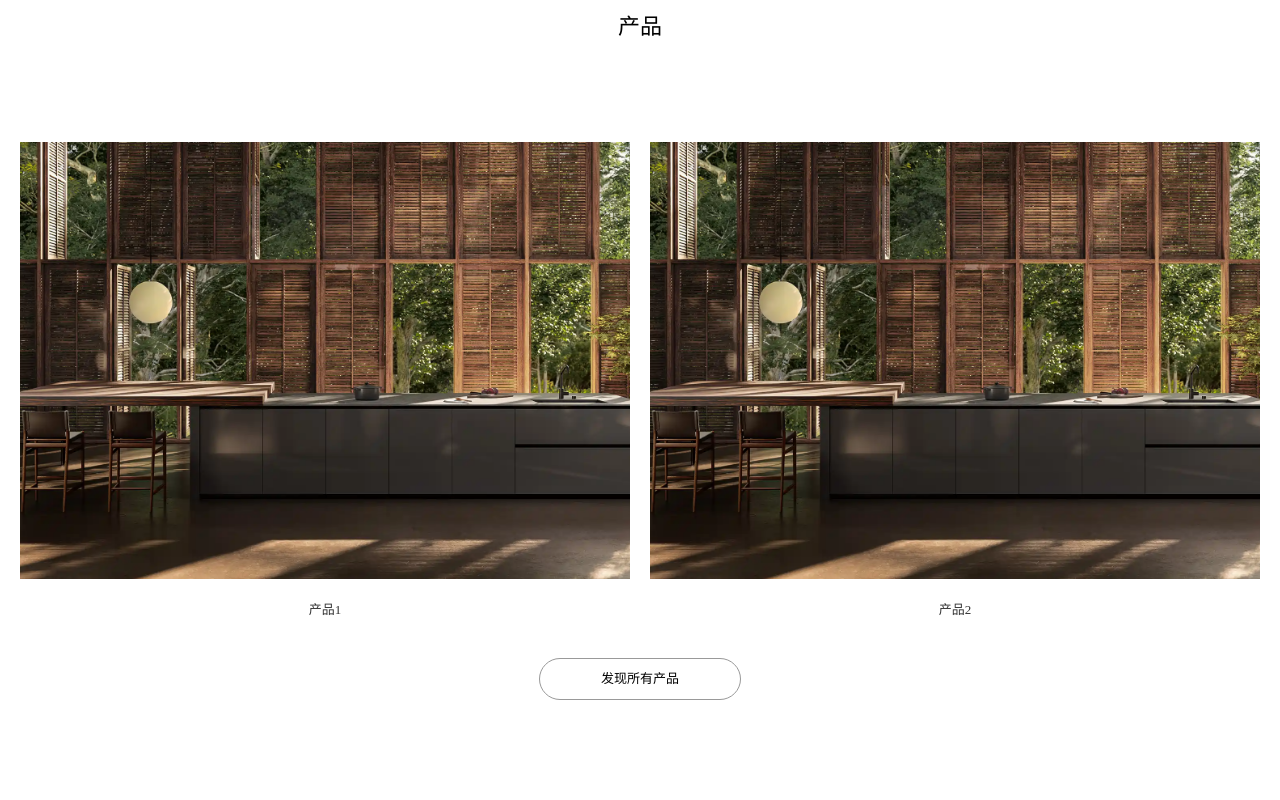
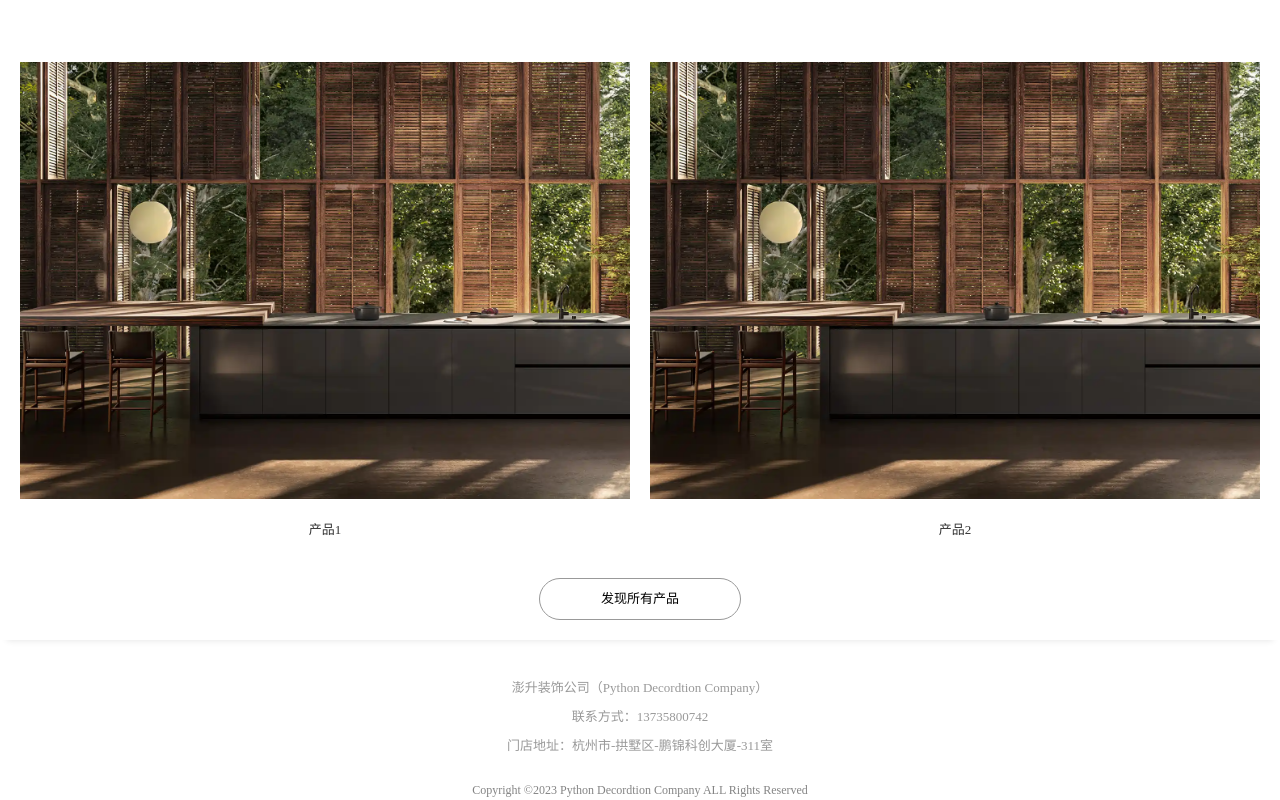
Before and after one commit to jianmofeng/PengLitre, a Nuxt app: page / in a window 1280 px wide. Shown: the part 1817-2617 px from the top of the page. Before the commit the page ends 2537 px from the top, so only its background shows below. Built offline with nearby package versions, Linux system fonts and the light colour scheme.

Commit message:
feat: 布局和配置

```diff
--- a/nuxt.config.ts
+++ b/nuxt.config.ts
@@ -1,7 +1,19 @@
 // https://nuxt.com/docs/api/configuration/nuxt-config
 export default defineNuxtConfig({
   srcDir: 'src/',
+  app: {
+    head: {
+      link: [{ rel: 'icon', type: "image/png", href: '@/assets/images/icon/favicon.png' }],
+      title: "澎升装饰官网",
+      charset: "utf-8",
+      htmlAttrs: {
+        lang: "zh-cn",
+      },
 
+    },
+    // pageTransition: { name: 'page', mode: 'out-in' }
+    layoutTransition: { name: 'layout', mode: 'out-in' }
+  },
   modules: [
     // ...
     '@pinia/nuxt',
--- a/src/app.vue
+++ b/src/app.vue
@@ -8,8 +8,24 @@
   </div>
 </template>
 <script setup lang="ts">
-// import { useUserStore } from '@/stores/useUserStore'
-// const userInfo = useUserStore().userInfo
-// console.log(userInfo);
 
 </script>
+<style>
+/* .page-enter-active,
+.page-leave-active {
+  transition: all 0.4s;
+}
+.page-enter-from,
+.page-leave-to {
+  opacity: 0;
+  filter: blur(1rem);
+} */
+.layout-enter-active,
+.layout-leave-active {
+  transition: all 0.4s;
+}
+.layout-enter-from,
+.layout-leave-to {
+  filter: grayscale(1);
+}
+</style>
--- /dev/null
+++ b/src/assets/styles/footer.scss
@@ -0,0 +1,23 @@
+.footer {
+    height: 100px;
+
+    &-desc {
+        height: 80px;
+        font-size: 13px;
+        line-height: 16px;
+        margin-top: 40px;
+        // margin: 0 auto;
+        text-align: center;
+        color: #999;
+    }
+}
+
+.copyRight {
+    text-align: center;
+    margin: 0 auto;
+    margin-top: 20px;
+    margin-bottom: 20px;
+    font-size: 12px;
+    line-height: 20px;
+    color: #848484;
+}
--- a/src/layouts/footer.vue
+++ b/src/layouts/footer.vue
@@ -1,5 +1,18 @@
 <template>
-  <header class="footer">
-    <h1>这里是易师傅的 NuxtLayout 默认模板 footer</h1>
-  </header>
+  <div class="footer">
+    <div class="footer-desc">
+      <p>澎升装饰公司（Python Decordtion Company） </p>
+      <p>联系方式：13735800742</p>
+      <p>门店地址：杭州市-拱墅区-鹏锦科创大厦-311室</p>
+    </div>
+    <div class="copyRight">
+      Copyright ©{{ year }} Python Decordtion Company ALL Rights Reserved
+    </div>
+  </div>
 </template>
+<script lang="ts" setup>
+const date = new Date();
+
+const year = date.getFullYear()
+</script>
+<style lang="scss" src="@/assets/styles/footer.scss"></style>
--- a/src/pages/index.vue
+++ b/src/pages/index.vue
@@ -54,6 +54,7 @@
       </div>
     </div>
   </main>
+  <NuxtLayout name="footer" />
 </template>
 
 <script setup lang="tsx">
@@ -143,7 +144,7 @@ const onSwiperMouseLeave = () => {
 }
 main {
     width: 100%;
-    height: 100%;
+    // height: 100%;
 }
 .swiper {
     width: 100%;
```
Also changed, not shown: src/assets/images/icon/favicon.png (added).
